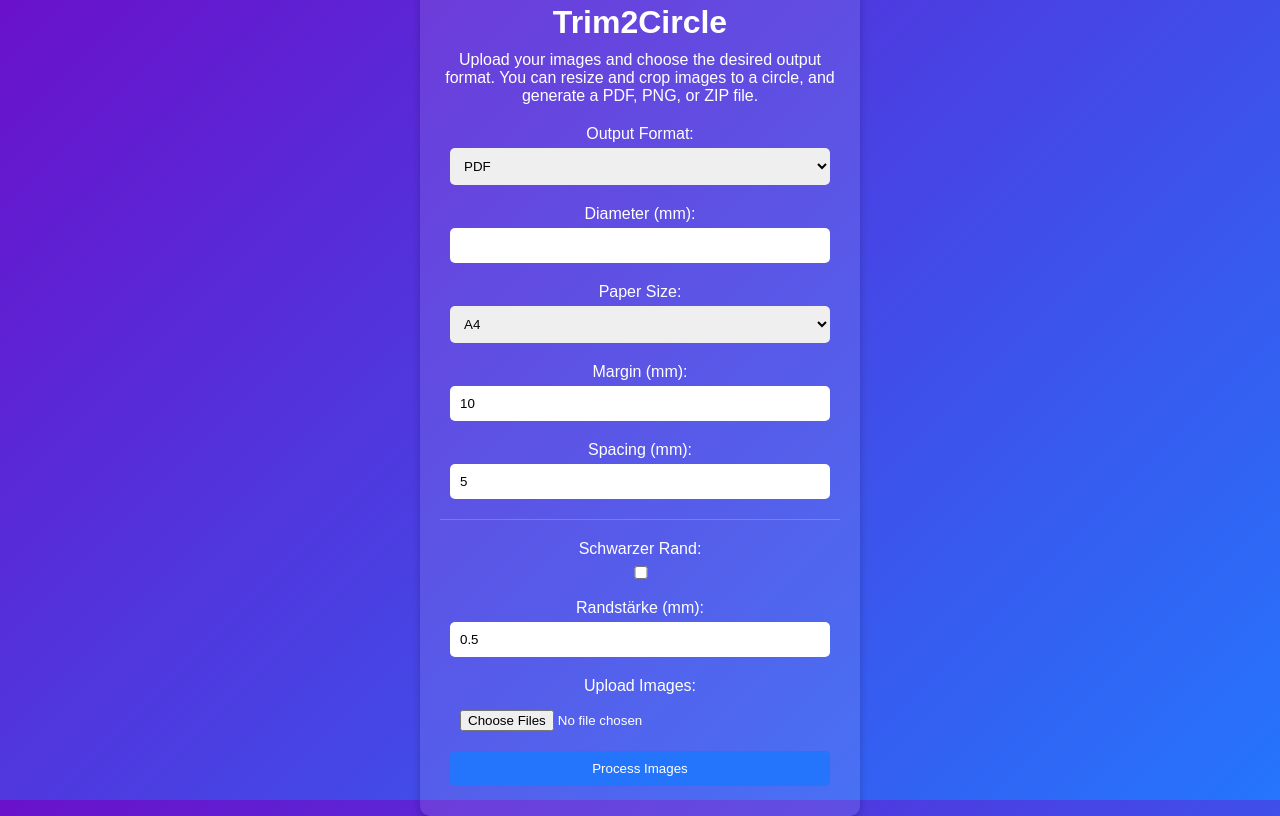
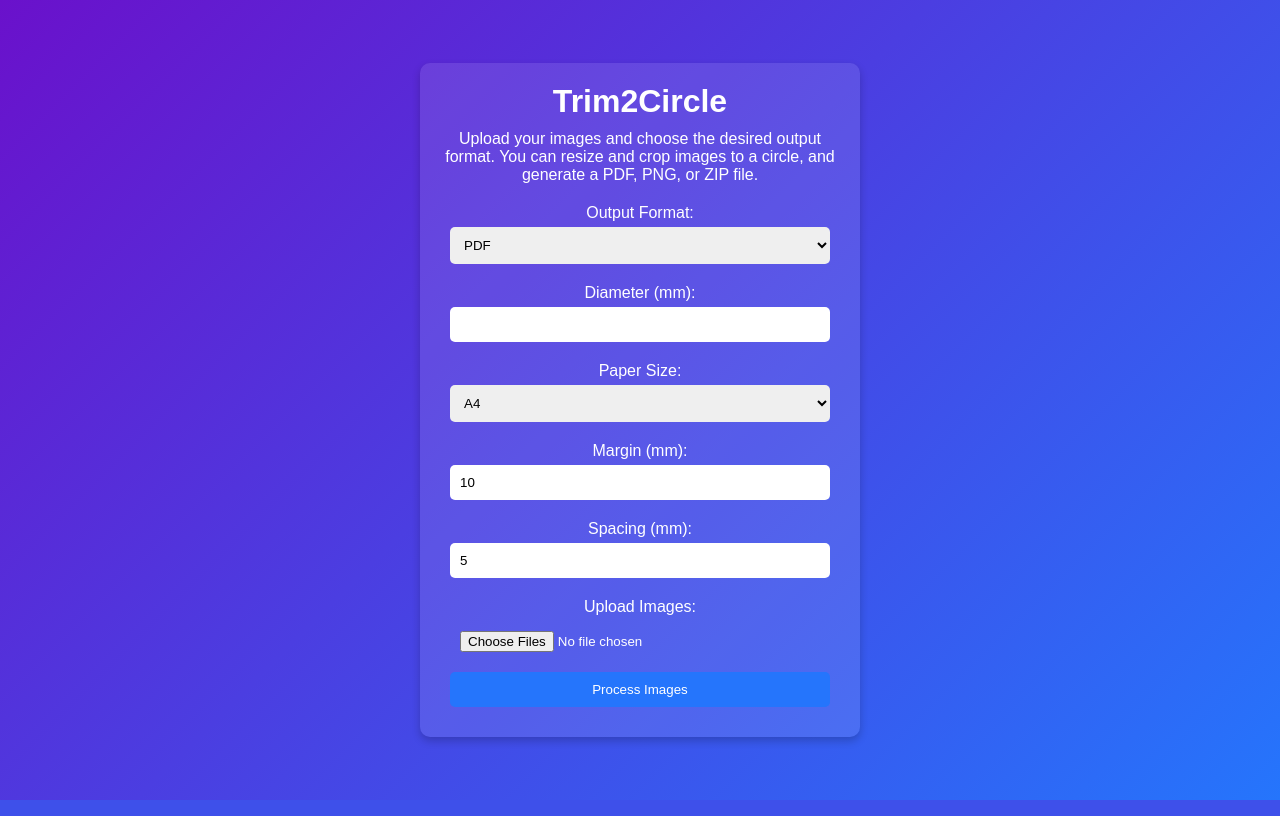
Before and after one commit to jdp-code/Trim2Circle, a Flask app: page / in a window 1280 px wide. Run offline with Flask 3, Linux system fonts and the light colour scheme.

Commit message:
Revert "Added functionality: Draw a circle around images and customize circle…" (#6)
This reverts commit 38d78fa325f3eace5013deb1789cfe8f876516c7.

```diff
--- a/app.py
+++ b/app.py
@@ -26,30 +26,24 @@ def index():
 
 @app.route('/process', methods=['POST'])
 def process_images():
-    # Form-Daten auslesen
     diameter_mm = int(request.form['diameter']) if 'diameter' in request.form else None
     margin_mm = int(request.form['margin']) if 'margin' in request.form else 10
     spacing_mm = int(request.form['spacing']) if 'spacing' in request.form else 5
     output_format = request.form['output_format'].lower()
     paper_size = request.form['paper_size']
-    add_border = 'add_border' in request.form
-    border_width_mm = float(request.form.get('border_width', 0)) if add_border else 0.0
     input_files = request.files.getlist('input_files')
 
     images = []
-    for file in input_files:
+    total_files = len(input_files)
+    for i, file in enumerate(input_files):
         if file.filename.endswith(('.png', '.jpg', '.jpeg')):
-            try:
-                image = Image.open(file.stream).convert("RGBA")
-                if diameter_mm:
-                    image = resize_image(image, diameter_mm)
-                    output_image = crop_to_circle(image, diameter_mm, add_border, border_width_mm)
-                else:
-                    output_image = image
-                images.append(output_image)
-            except Exception as e:
-                logging.error(f"Error processing image {file.filename}: {e}")
-                return f"Error processing image {file.filename}", 500
+            image = Image.open(file.stream).convert("RGBA")
+            if diameter_mm:
+                image = resize_image(image, diameter_mm)
+                output_image = crop_to_circle(image, diameter_mm)
+            else:
+                output_image = image
+            images.append(output_image)
 
     if output_format == 'pdf':
         pdf_buffer = io.BytesIO()
@@ -57,13 +51,21 @@ def process_images():
         pdf_buffer.seek(0)
         return send_file(pdf_buffer, mimetype='application/pdf', as_attachment=True, download_name='processed_images.pdf')
     elif output_format == 'png':
+        pdf_buffer = io.BytesIO()
+        create_pdf(images, diameter_mm, margin_mm, spacing_mm, pdf_buffer, paper_size)
+        pdf_buffer.seek(0)
         zip_buffer = io.BytesIO()
         with zipfile.ZipFile(zip_buffer, 'w') as zf:
-            for i, image in enumerate(images):
-                img_buffer = io.BytesIO()
-                image.save(img_buffer, format='PNG')
-                img_buffer.seek(0)
-                zf.writestr(f'image_{i+1}.png', img_buffer.read())
+            try:
+                pdf_images = convert_pdf_to_images(pdf_buffer, 'png')
+                for i, img in enumerate(pdf_images):
+                    img_buffer = io.BytesIO()
+                    img.save(img_buffer, format='PNG')
+                    img_buffer.seek(0)
+                    zf.writestr(f'page_{i+1}.png', img_buffer.read())
+            except Exception as e:
+                logging.error(f"Error converting PDF to images: {e}")
+                return "Error converting PDF to images", 500
         zip_buffer.seek(0)
         return send_file(zip_buffer, mimetype='application/zip', as_attachment=True, download_name='processed_images.zip')
     elif output_format == 'zip':
@@ -79,7 +81,7 @@ def process_images():
     else:
         return "Invalid output format", 400
 
-def mm_to_pixels(mm, dpi=300):
+def mm_to_pixels(mm, dpi):
     return int(mm * 0.0393701 * dpi)
 
 def mm_to_points(mm):
@@ -120,35 +122,34 @@ def create_pdf(images, diameter_mm, margin_mm, spacing_mm, buffer, paper_size):
                 c.showPage()
                 y = page_height - margin_points - diameter_points
 
+        # Save the image to a buffer to preserve transparency
         img_buffer = io.BytesIO()
         image.save(img_buffer, format='PNG')
         img_buffer.seek(0)
-        c.drawImage(ImageReader(img_buffer), x, y, width=diameter_points, height=diameter_points, mask='auto')
+        img_reader = ImageReader(img_buffer)
+        c.drawImage(img_reader, x, y, width=diameter_points, height=diameter_points)
         x += diameter_points + spacing_points
 
     c.save()
 
+def convert_pdf_to_images(pdf_buffer, image_format):
+    pdf_buffer.seek(0)
+    images = convert_from_bytes(pdf_buffer.read(), fmt=image_format)
+    return images
+
 def resize_image(image, diameter_mm):
-    diameter_pixels = mm_to_pixels(diameter_mm)
+    diameter_pixels = mm_to_pixels(diameter_mm, 300)
     return image.resize((diameter_pixels, diameter_pixels), Image.LANCZOS)
 
-def crop_to_circle(image, diameter_mm, add_border=False, border_width_mm=0.0):
-    diameter_pixels = mm_to_pixels(diameter_mm)
+def crop_to_circle(image, diameter_mm):
+    diameter_pixels = mm_to_pixels(diameter_mm, 300)
     mask = Image.new('L', (diameter_pixels, diameter_pixels), 0)
     draw = ImageDraw.Draw(mask)
     draw.ellipse((0, 0, diameter_pixels, diameter_pixels), fill=255)
-    result = Image.new('RGBA', (diameter_pixels, diameter_pixels), (0, 0, 0, 0))
+    result = Image.new('RGBA', (diameter_pixels, diameter_pixels))
     result.paste(image, (0, 0), mask=mask)
-
-    if add_border and border_width_mm > 0:
-        border_pixels = mm_to_pixels(border_width_mm)
-        draw = ImageDraw.Draw(result)
-        draw.ellipse(
-            (0, 0, diameter_pixels, diameter_pixels),
-            outline=(0, 0, 0, 255),
-            width=border_pixels
-        )
-
+    # Ensure the background is transparent
+    result = Image.alpha_composite(Image.new('RGBA', result.size, (255, 255, 255, 0)), result)
     return result
 
 if __name__ == '__main__':
--- a/templates/index.html
+++ b/templates/index.html
@@ -37,12 +37,12 @@
             margin: 10px 0 5px;
         }
         input, select, button {
-            width: calc(100% - 20px);
+            width: calc(100% - 20px); /* Adjust width to account for padding */
             padding: 10px;
             margin-bottom: 10px;
             border: none;
             border-radius: 5px;
-            box-sizing: border-box;
+            box-sizing: border-box; /* Ensure padding is included in width */
         }
         button {
             background-color: #2575fc;
@@ -52,23 +52,32 @@
         button:hover {
             background-color: #1a5bb8;
         }
-        #border_field {
-            margin-top: 10px;
-            border-top: 1px solid rgba(255, 255, 255, 0.2);
-            padding-top: 10px;
-        }
     </style>
-    <script>
-        function toggleFields() {
-            const outputFormat = document.getElementById('output_format').value;
-            const fields = ['diameter_field', 'paper_size_field', 'margin_field', 'spacing_field'];
-            fields.forEach(field => {
-                document.getElementById(field).style.display =
-                    (outputFormat === 'pdf' || outputFormat === 'png') ? 'block' : 'none';
+        <script>
+            function toggleFields() {
+                var outputFormat = document.getElementById('output_format').value;
+                var diameterField = document.getElementById('diameter_field');
+                var paperSizeField = document.getElementById('paper_size_field');
+                var marginField = document.getElementById('margin_field');
+                var spacingField = document.getElementById('spacing_field');
+
+                if (outputFormat === 'pdf' || outputFormat === 'png' || outputFormat === 'zip') {
+                    diameterField.style.display = 'block';
+                    paperSizeField.style.display = 'block';
+                    marginField.style.display = 'block';
+                    spacingField.style.display = 'block';
+                } else {
+                    diameterField.style.display = 'none';
+                    paperSizeField.style.display = 'none';
+                    marginField.style.display = 'none';
+                    spacingField.style.display = 'none';
+                }
+            }
+
+            document.addEventListener('DOMContentLoaded', function() {
+                toggleFields(); // Ensure fields are correctly displayed on load
             });
-        }
-        document.addEventListener('DOMContentLoaded', toggleFields);
-    </script>
+        </script>
 </head>
 <body>
     <div class="container">
@@ -83,7 +92,7 @@
             </select>
             <div id="diameter_field">
                 <label for="diameter">Diameter (mm):</label>
-                <input type="number" id="diameter" name="diameter" required>
+                <input type="number" id="diameter" name="diameter">
             </div>
             <div id="paper_size_field">
                 <label for="paper_size">Paper Size:</label>
@@ -101,20 +110,14 @@
             </div>
             <div id="margin_field">
                 <label for="margin">Margin (mm):</label>
-                <input type="number" id="margin" name="margin" value="10" min="0">
+                <input type="number" id="margin" name="margin" value="10">
             </div>
             <div id="spacing_field">
                 <label for="spacing">Spacing (mm):</label>
-                <input type="number" id="spacing" name="spacing" value="5" min="0">
-            </div>
-            <div id="border_field">
-                <label for="add_border">Schwarzer Rand:</label>
-                <input type="checkbox" id="add_border" name="add_border">
-                <label for="border_width">Randstärke (mm):</label>
-                <input type="number" id="border_width" name="border_width" value="0.5" min="0" step="0.1">
+                <input type="number" id="spacing" name="spacing" value="5">
             </div>
             <label for="input_files">Upload Images:</label>
-            <input type="file" id="input_files" name="input_files" multiple accept=".png,.jpg,.jpeg">
+            <input type="file" id="input_files" name="input_files" multiple>
             <button type="submit">Process Images</button>
         </form>
     </div>
```
Also changed, not shown: docker-compose.yaml (+1 -6 lines), README.md, 2 other files.
